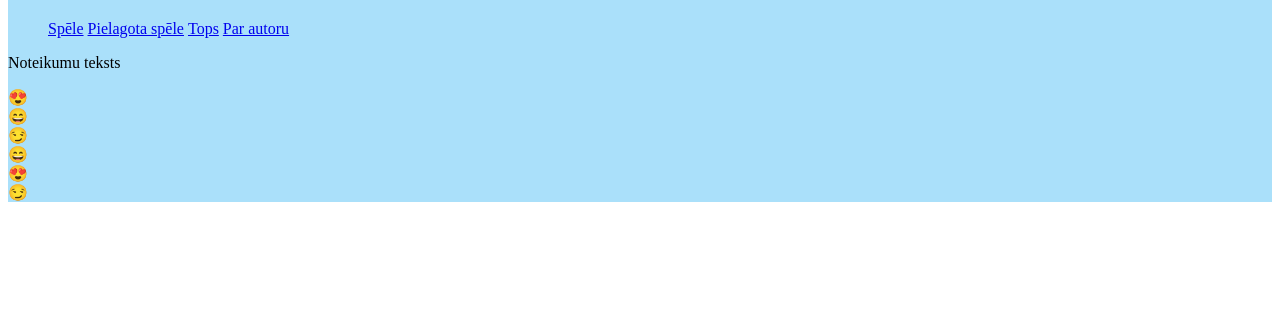
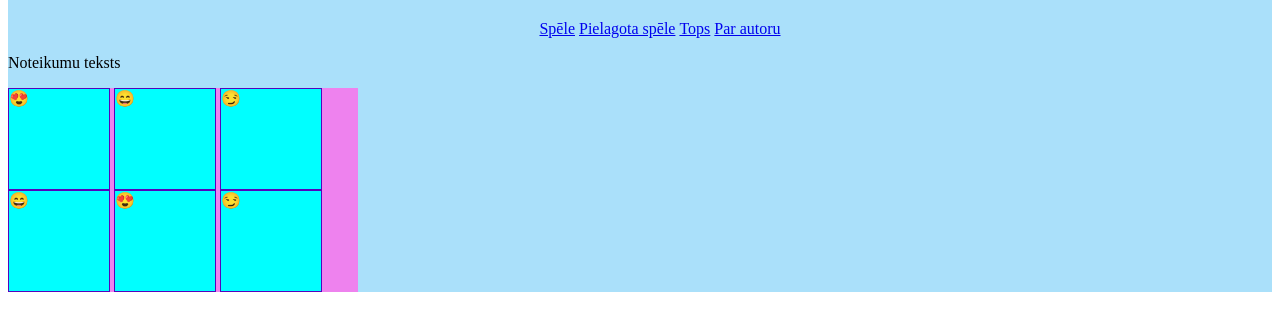
Before and after one commit to eliina13/atminas_spele, a plain HTML site: page Index.html in a window 1280 px wide. Shown: the part 60-390 px from the top of the page. Drawn offline with Linux system fonts and the light colour scheme.

Commit message:
Update style.css

```diff
--- a/style.css
+++ b/style.css
@@ -7,7 +7,25 @@ h1
     text-align: center;
     background: rgb(255, 0, 234);
 }
+ul
+{
+    text-align: center;
+}
 li
 {
     display: inline-block;
 }
+.games
+{
+    width: 350px;
+    background: violet;
+
+}
+.block
+{
+    display: inline-block;
+    background: cyan;
+    width: 100px;
+    height: 100px;
+    border: 1px solid rgb(84, 4, 189);
+}
```
